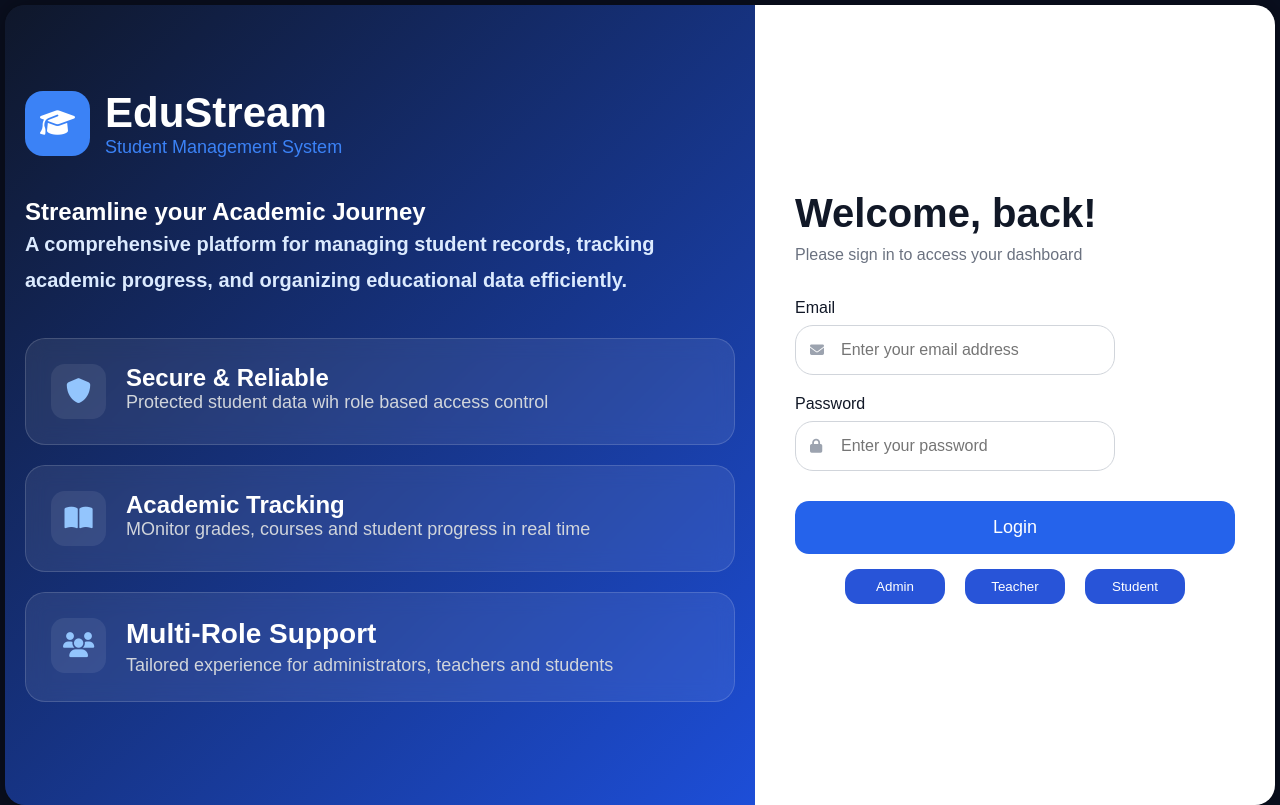
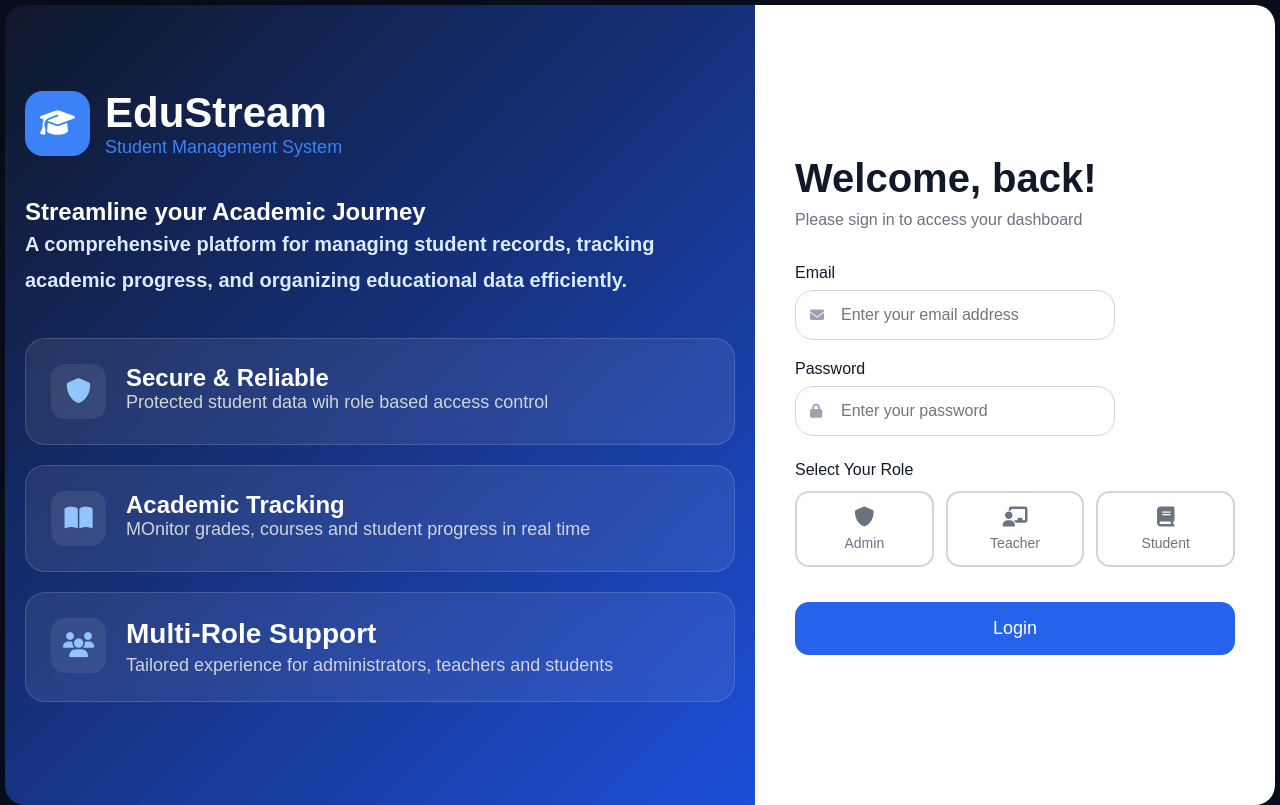
Before and after one commit to Abhishekkundar/Student_Management_System, a Flask app: page / in a window 1280 px wide. Run offline with Flask 3, Linux system fonts and the light colour scheme.

Commit message:
Login page validation done

```diff
--- a/Static/login.css
+++ b/Static/login.css
@@ -190,61 +190,54 @@ body{
 .login-btn:hover{
   background:#1d4ed8;
 }
-.role-select{
-    padding: 5px;
-    width:100%;
+.role-select-container{
+    margin-bottom: 25px;
+    margin-top: 25px;
+}
+
+.role-select-container label{
+    display: block;
+    margin-bottom: 12px;
+    font-weight: 500;
+    color: #111827;
+}
+
+.role-buttons{
+    display: flex;
+    gap: 12px;
+    justify-content: space-between;
+}
+
+.role-btn{
+    flex: 1;
+    padding: 14px 16px;
+    border: 2px solid #d1d5db;
     border-radius: 14px;
-    border: none;
+    background: white;
+    color: #6b7280;
+    font-size: 14px;
+    font-weight: 500;
+    cursor: pointer;
+    transition: all 0.3s ease;
+    display: flex;
+    flex-direction: column;
+    align-items: center;
+    gap: 8px;
+}
+
+.role-btn i{
+    font-size: 20px;
+}
+
+.role-btn:hover{
+    border-color: #2563eb;
+    color: #2563eb;
+}
+
+.role-btn.active{
+    background: #2563eb;
     color: white;
-    cursor: pointer;
-    transition: 0.3s;
-    display: flex;
-    align-items: center;
-    justify-content: center;
-}
-#teacher{
-    margin:10px;
-    border: none;
-    transition: 0.3s;
-    padding: 10px;
-    width:100px;
-    background:rgb(40, 84, 216);
-    color: white;
-    border-radius: 14px;
-    cursor: pointer;
-
-}
-#student{
-    margin:10px;
-    border: none;
-    transition: 0.3s;
-    padding: 10px;
-    width:100px;
-    background:rgb(40, 84, 216);
-    color: white;
-    border-radius: 14px;
-    cursor: pointer;
-
-}
-#admin{
-    margin:10px;
-    border: none;
-    padding: 10px;
-    width:100px;
-    background:rgb(40, 84, 216);
-    color: white;
-    border-radius: 14px;
-    cursor: pointer;
-
-}
-#admin:hover{
-    background: #3b82f6;
-}
-#teacher:hover{
-    background: #3b82f6;
-}
-#student:hover{
-    background: #3b82f6;
+    border-color: #2563eb;
 }
 .footer-text{
     text-align: center;
--- a/Static/script.js
+++ b/Static/script.js
@@ -1,3 +1,41 @@
+// 🔹 Select Role for Login
+function selectRole(role) {
+    document.getElementById('roleInput').value = role;
+
+    // Remove active class from all buttons
+    document.querySelectorAll('.role-btn').forEach(btn => {
+        btn.classList.remove('active');
+    });
+
+    // Add active class to selected button
+    document.querySelector(`[data-role="${role}"]`).classList.add('active');
+}
+
+// 🔹 Validate Login Form
+function validateForm() {
+    const email = document.querySelector('input[name="email"]').value.trim();
+    const password = document.querySelector('input[name="password"]').value.trim();
+    const role = document.getElementById('roleInput').value;
+
+    if (!email) {
+        alert('Please enter your email address');
+        return false;
+    }
+
+    if (!password) {
+        alert('Please enter your password');
+        return false;
+    }
+
+    if (!role) {
+        alert('Please select a role');
+        return false;
+    }
+
+    alert(`Login successful as ${role}!`);
+    return true;
+}
+
 // Load students on page load
 window.onload = function () {
     if (document.getElementById("tableBody")) {
--- a/Templates/login.html
+++ b/Templates/login.html
@@ -5,6 +5,7 @@
     <meta name="viewport" content="width=device-width, initial-scale=1.0">
     <title>EduStream | Student Management System</title>
     <link rel="stylesheet" href="{{ url_for('static', filename='login.css') }}">
+    <script src="{{ url_for('static', filename='script.js') }}"></script>
        <!-- Font Awesome -->
     <link rel="stylesheet" href="https://cdnjs.cloudflare.com/ajax/libs/font-awesome/6.5.1/css/all.min.css"/>
 </head>
@@ -67,7 +68,7 @@
                 <label>Email</label>
                 <div class="input-box">
                     <i class="fa-solid fa-envelope"></i>
-                    <input type="email" placeholder="Enter your email address">
+                    <input type="email" name="email" placeholder="Enter your email address" required>
 
                 </div>
             </div>
@@ -76,16 +77,30 @@
                 <label>Password</label>
                 <div class="input-box">
                     <i class="fa-solid fa-lock"></i>
-                    <input type="password" placeholder="Enter your password">
+                    <input type="password" name="password" placeholder="Enter your password" required>
                 </div>
             </div>
 
-            <button class="login-btn">Login</button>
-            <div class="role-select">
-                <button id="admin">Admin</button>
-                <button id="teacher">Teacher</button>
-                <button id="student">Student</button>
+            <div class="role-select-container">
+                <label>Select Your Role</label>
+                <div class="role-buttons">
+                    <button type="button" class="role-btn" data-role="admin" onclick="selectRole('admin')">
+                        <i class="fa-solid fa-shield"></i>
+                        Admin
+                    </button>
+                    <button type="button" class="role-btn" data-role="teacher" onclick="selectRole('teacher')">
+                        <i class="fa-solid fa-chalkboard-user"></i>
+                        Teacher
+                    </button>
+                    <button type="button" class="role-btn" data-role="student" onclick="selectRole('student')">
+                        <i class="fa-solid fa-book"></i>
+                        Student
+                    </button>
+                </div>
+                <input type="hidden" name="role" id="roleInput" value="" required>
             </div>
+
+            <button type="submit" class="login-btn" onclick="return validateForm()">Login</button>
             </form>
         </section>
     </div>
--- a/app.py
+++ b/app.py
@@ -42,6 +42,13 @@ def init_db():
         )
         """
     )
+    cursor.execute("""
+                   CREATE TABLE IF NOT EXISTS users(
+                    id INTEGER PRIMARY KEY AUTOINCREMENT,
+                   email TEXT NOT NULL UNIQUE,
+                   password TEXT NOT NULL,
+                   role TEXT NOT NULL)
+                   """)
 
     conn.commit()
     conn.close()
```
Also changed, not shown: student.db.
